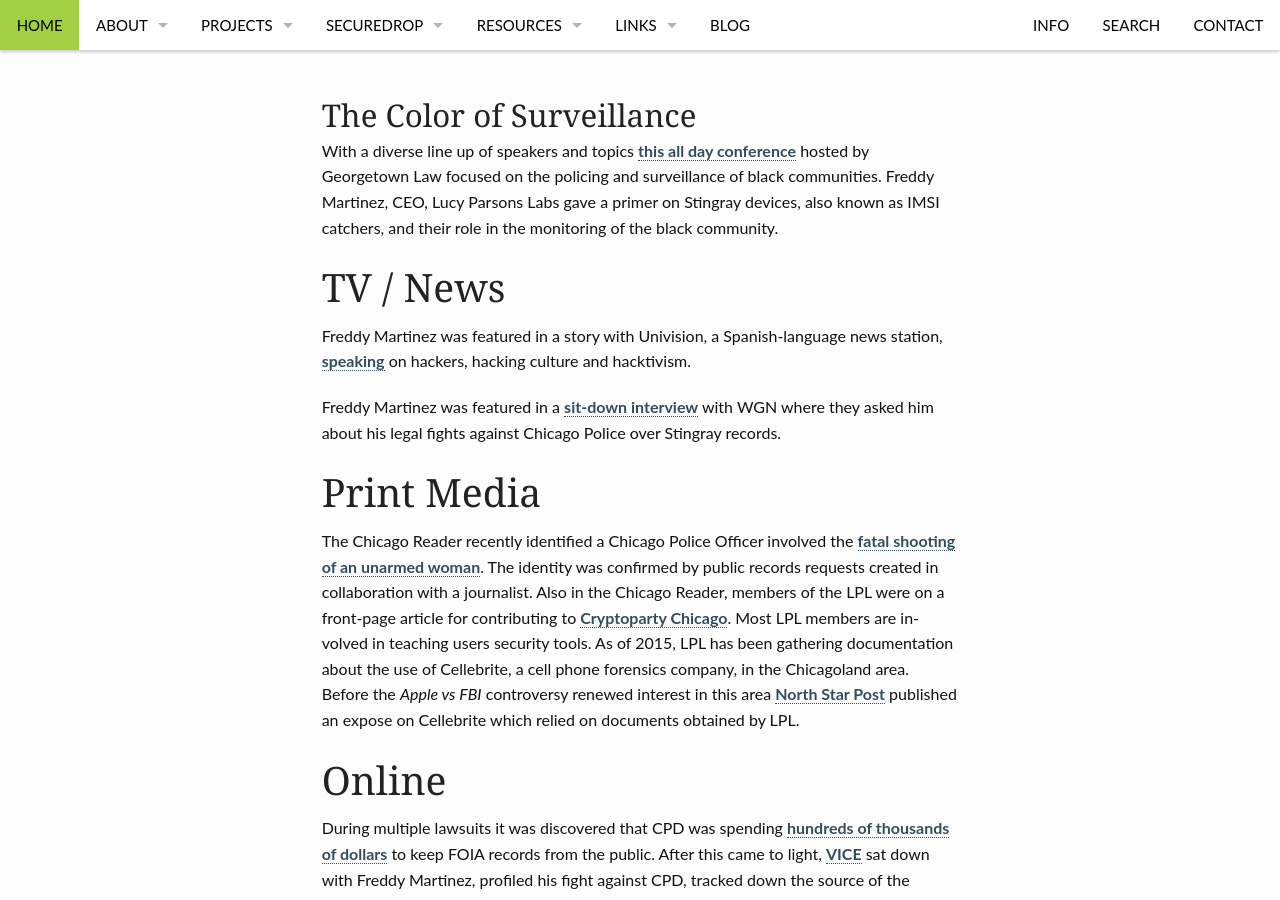
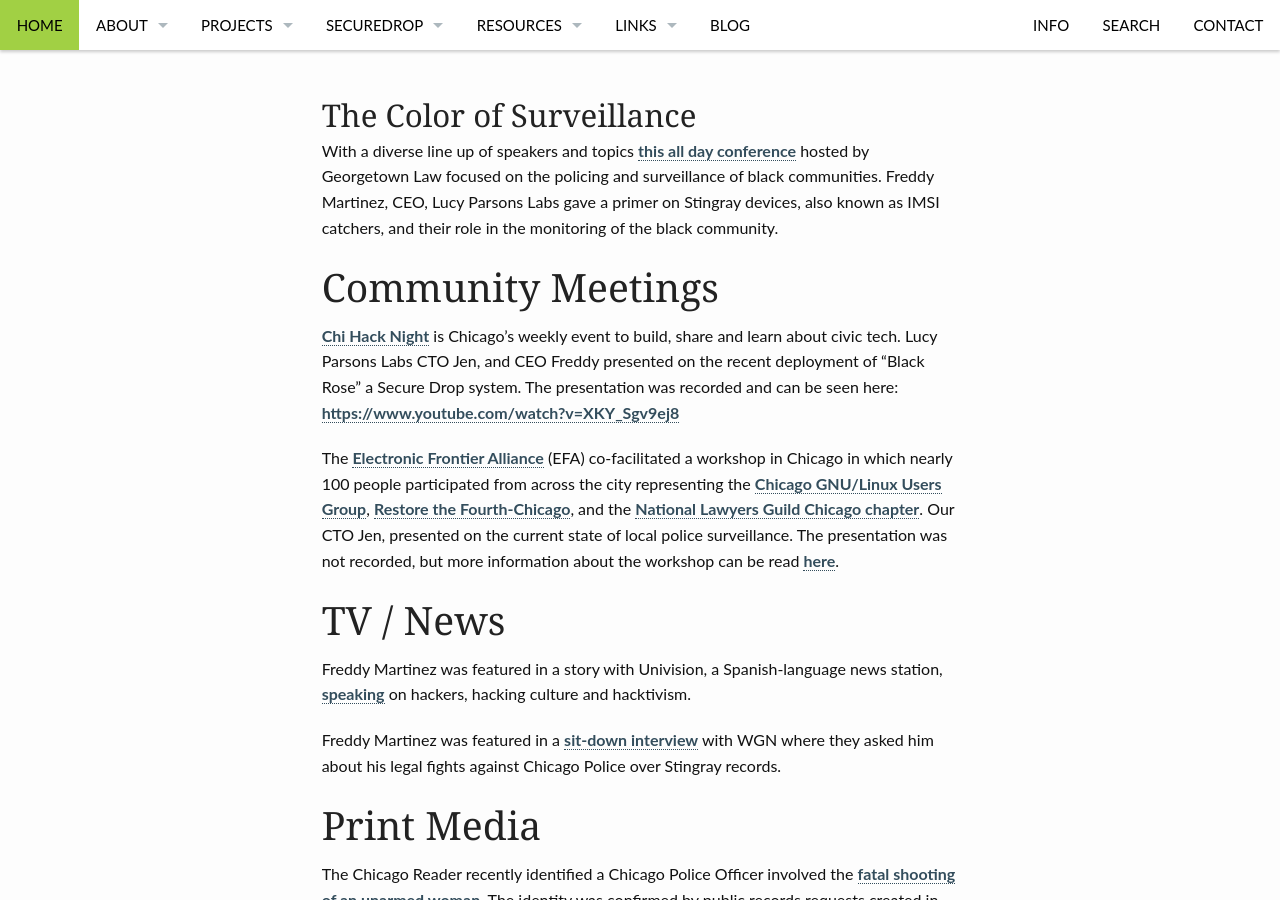
Before and after one commit to saltthefries/lucyparsonslabs.com, a Jekyll site: the page built from media/index.md, in a window 1280 px wide and 900 px high, scrolled down 1274 px. Built offline with Jekyll 4.4.1, drawn with Linux system fonts in a browser that asks for light colours.

Commit message:
updating media and talks

```diff
--- a/media/index.md
+++ b/media/index.md
@@ -30,6 +30,12 @@
 
 With a diverse line up of speakers and topics [this all day conference](https://www.law.georgetown.edu/academics/centers-institutes/privacy-technology/events/index.cfm) hosted by Georgetown Law focused on the policing and surveillance of black communities. Freddy Martinez, CEO, Lucy Parsons Labs gave a primer on Stingray devices, also known as IMSI catchers, and their role in the monitoring of the black community.
 
+# Community Meetings
+
+[Chi Hack Night](https://chihacknight.org/) is Chicago's weekly event to build, share and learn about civic tech. Lucy Parsons Labs CTO Jen, and CEO Freddy presented on the recent deployment of "Black Rose" a Secure Drop system. The presentation was recorded and can be seen here: [https://www.youtube.com/watch?v=XKY_Sgv9ej8](https://www.youtube.com/watch?v=XKY_Sgv9ej8)
+
+The [Electronic Frontier Alliance](https://www.eff.org/electronic-frontier-alliance) (EFA) co-facilitated a workshop in Chicago in which nearly 100 people participated from across the city representing the [Chicago GNU/Linux Users Group](https://chicagolug.org/), [Restore the Fourth-Chicago](http://rt4chicago.com/index.html), and the [National Lawyers Guild Chicago chapter](http://nlgchicago.org/). Our CTO Jen, presented on the current state of local police surveillance. The presentation was not recorded, but more information about the workshop can be read [here](https://www.eff.org/deeplinks/2016/04/community-groups-come-together-across-us-promote-digital-rights).
+
 # TV / News
 Freddy Martinez was featured in a story with Univision, a Spanish-language news station, [speaking](http://www.univision.com/noticias/delitos-ciberneticos/hackers-los-piratas-del-presente) on hackers, hacking culture and hacktivism.
 
```
